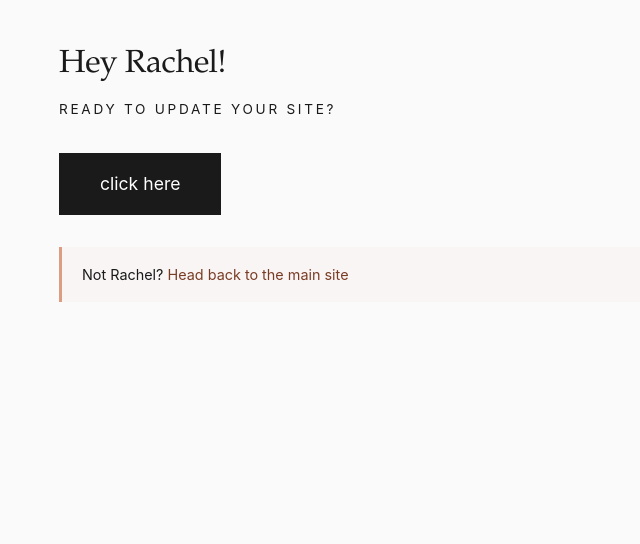
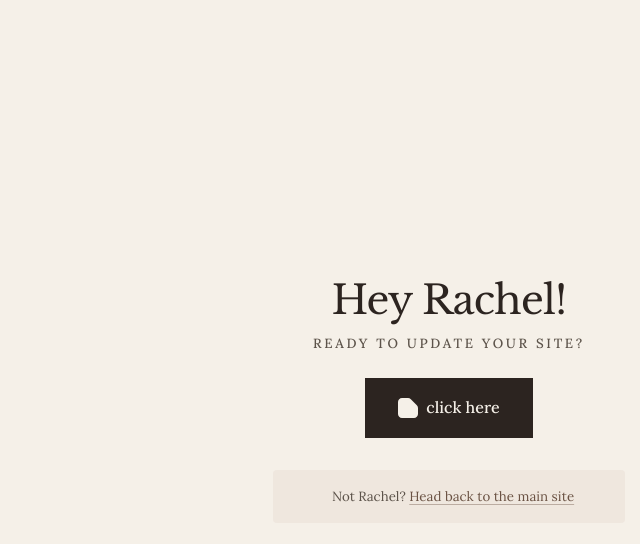
Before and after one commit to Hann8n/rachelmariehannon.com, a website: page admin/index.html in a window 1280 px wide. Shown: the whole page, without its empty margins (191-831 px from the left). Drawn offline with Linux system fonts and the light colour scheme.

Commit message:
Refactor styles.css to replace border-bottom styles with text-decoration for improved link visibility and consistency. Update index.html to preload font resources and restructure font-face definitions for better performance and maintainability.

```diff
--- a/admin/index.html
+++ b/admin/index.html
@@ -9,158 +9,110 @@
   <link rel="icon" type="image/png" sizes="16x16" href="/favicon/favicon-16x16.png">
   <link rel="apple-touch-icon" sizes="180x180" href="/favicon/apple-touch-icon.png">
   <link rel="manifest" href="/favicon/site.webmanifest">
+  <link rel="preload" href="/fonts/lora-normal-latin.woff2" as="font" type="font/woff2" crossorigin>
+  <link rel="preload" href="/fonts/librebaskerville-normal-latin.woff2" as="font" type="font/woff2" crossorigin>
   <style>
-    * {
-      margin: 0;
-      padding: 0;
-      box-sizing: border-box;
-    }
-    body {
-      font-family: -apple-system, BlinkMacSystemFont, "Segoe UI", Roboto, "Helvetica Neue", Arial, sans-serif;
-      background-color: #fafafa;
-      color: #1a1a1a;
-      line-height: 1.6;
-      padding: 2.5rem 1.5rem;
+@font-face{font-family:"Lora";font-style:normal;font-weight:400 600;font-display:optional;src:url("/fonts/lora-normal-latin.woff2") format("woff2");unicode-range:U+0000-00FF,U+0131,U+0152-0153,U+02BB-02BC,U+02C6,U+02DA,U+02DC,U+0304,U+0308,U+0329,U+2000-206F,U+20AC,U+2122,U+2191,U+2193,U+2212,U+2215,U+FEFF,U+FFFD;}
+@font-face{font-family:"Lora";font-style:italic;font-weight:400;font-display:optional;src:url("/fonts/lora-italic-latin.woff2") format("woff2");unicode-range:U+0000-00FF,U+0131,U+0152-0153,U+02BB-02BC,U+02C6,U+02DA,U+02DC,U+0304,U+0308,U+0329,U+2000-206F,U+20AC,U+2122,U+2191,U+2193,U+2212,U+2215,U+FEFF,U+FFFD;}
+@font-face{font-family:"Libre Baskerville";font-style:normal;font-weight:400 700;font-display:optional;src:url("/fonts/librebaskerville-normal-latin.woff2") format("woff2");unicode-range:U+0000-00FF,U+0131,U+0152-0153,U+02BB-02BC,U+02C6,U+02DA,U+02DC,U+0304,U+0308,U+0329,U+2000-206F,U+20AC,U+2122,U+2191,U+2193,U+2212,U+2215,U+FEFF,U+FFFD;}
+@font-face{font-family:"Libre Baskerville";font-style:italic;font-weight:400;font-display:optional;src:url("/fonts/librebaskerville-italic-latin.woff2") format("woff2");unicode-range:U+0000-00FF,U+0131,U+0152-0153,U+02BB-02BC,U+02C6,U+02DA,U+02DC,U+0304,U+0308,U+0329,U+2000-206F,U+20AC,U+2122,U+2191,U+2193,U+2212,U+2215,U+FEFF,U+FFFD;}
+  </style>
+  <link rel="preload" href="/styles.css" as="style">
+  <link rel="stylesheet" href="/styles.css">
+  <style>
+    /* Admin page – uses design tokens from styles.css */
+    .admin-page {
+      display: flex;
+      align-items: center;
+      justify-content: center;
       min-height: 100vh;
     }
-    .container {
-      max-width: 780px;
+    .admin-page main {
+      max-width: 720px;
       margin: 0 auto;
+      width: 100%;
     }
-    h1 {
-      font-family: "Iowan Old Style", "Palatino Linotype", "Book Antiqua", Palatino, "Times New Roman", serif;
-      font-size: 2rem;
+    .admin-page .admin-hero {
+      text-align: center;
+      margin-bottom: var(--space-2xl);
+    }
+    .admin-page .admin-hero h1 {
+      font-size: clamp(var(--text-h1), 5vw, var(--text-display));
       font-weight: 400;
-      margin-bottom: 0.5rem;
-      color: #1a1a1a;
-      letter-spacing: -0.01em;
+      letter-spacing: -0.02em;
+      margin-bottom: var(--space-sm);
+      line-height: var(--leading-tight);
     }
-    .subtitle {
-      font-size: 0.85rem;
-      color: #1a1a1a;
-      text-transform: uppercase;
-      letter-spacing: 0.2em;
-      font-weight: 400;
-      margin-bottom: 2rem;
+    .admin-page .admin-hero .subtitle {
+      margin-bottom: var(--space-xl);
     }
-    .section {
-      background-color: #fff;
-      border: 1px solid #1a1a1a;
-      border-left: 3px solid #5DB1A3;
-      padding: 2rem 2.25rem;
-      margin-bottom: 1.75rem;
+    .admin-page .button-wrapper {
+      text-align: center;
+      margin: var(--space-xl) 0;
     }
-    .section h2 {
-      font-family: "Iowan Old Style", "Palatino Linotype", "Book Antiqua", Palatino, "Times New Roman", serif;
-      font-size: 1.4rem;
-      margin-bottom: 0.75rem;
-      letter-spacing: -0.01em;
-      color: #1a1a1a;
+    .admin-page .admin-cta {
+      display: inline-flex;
+      align-items: center;
+      justify-content: center;
+      gap: var(--space-sm);
+      padding: var(--space-lg) var(--space-2xl);
+      font-size: var(--text-body);
+      font-weight: 500;
+      font-family: var(--font-body);
+      color: var(--color-bg);
+      background-color: var(--color-ink);
+      border: 1px solid var(--color-ink);
+      text-decoration: none;
+      transition: opacity var(--transition), background-color var(--transition);
     }
-    .section p {
-      margin-bottom: 0.75rem;
-      color: #1a1a1a;
+    .admin-page .admin-cta-icon {
+      flex-shrink: 0;
     }
-    .section a {
-      color: #7B3C25;
-      text-decoration: none;
-      border-bottom: 1px solid transparent;
-      transition: border-color 0.18s ease, color 0.18s ease;
+    .admin-page .admin-cta:hover {
+      opacity: 0.9;
+      color: var(--color-bg);
     }
-    .section a:hover {
-      color: #DA8861;
-      border-bottom-color: #DA8861;
+    .admin-page .admin-cta:focus-visible {
+      outline: 2px solid var(--color-teal);
+      outline-offset: 2px;
     }
-    .steps {
-      margin-top: 1.5rem;
+    .admin-page .admin-note {
+      margin-top: var(--space-2xl);
+      margin-left: auto;
+      margin-right: auto;
+      max-width: 22rem;
+      padding: var(--space-lg) var(--space-lg) var(--space-lg) var(--space-xl);
+      font-size: var(--text-small);
+      color: var(--color-text-soft);
+      text-align: center;
+      background: rgba(184, 149, 133, 0.1);
+      border-radius: var(--radius-sm);
     }
-    .steps ol {
-      margin-left: 1.5rem;
-      color: #1a1a1a;
-      line-height: 1.8;
+    .admin-page .admin-note a {
+      color: var(--color-brown-dark);
+      text-decoration: underline;
+      text-decoration-color: rgba(107, 83, 68, 0.4);
+      text-underline-offset: 0.2em;
+      transition: color var(--transition), text-decoration-color var(--transition);
     }
-    .steps li {
-      margin-bottom: 0.5rem;
-    }
-    .button-wrapper {
-      text-align: left;
-      margin: 2rem 0;
-    }
-    .button {
-      display: inline-block;
-      color: #fff !important;
-      background-color: #1a1a1a;
-      border: 1px solid #1a1a1a;
-      padding: 1rem 2.5rem;
-      text-decoration: none;
-      font-size: 1.1rem;
-      font-weight: 400;
-      transition: opacity 0.18s ease;
-    }
-    .button:hover {
-      opacity: 0.8;
-      color: #fff !important;
-    }
-    .note {
-      background-color: rgba(219, 158, 131, 0.05);
-      border-left: 3px solid #DB9E83;
-      padding: 1rem 1rem 1rem 1.25rem;
-      margin-top: 1.5rem;
-      font-size: 0.9rem;
-      color: #1a1a1a;
-    }
-    .note a {
-      color: #7B3C25;
-      text-decoration: none;
-      border-bottom: 1px solid transparent;
-      transition: border-color 0.18s ease, color 0.18s ease;
-    }
-    .note a:hover {
-      color: #DA8861;
-      border-bottom-color: #DA8861;
-    }
-    @media (max-width: 700px) {
-      body {
-        padding: 2rem 1.25rem;
-      }
-      .section {
-        padding: 1.75rem 1.6rem;
-      }
-      .button {
-        padding: 0.9rem 2rem;
-        font-size: 1rem;
-      }
-    }
-    @media (max-width: 520px) {
-      body {
-        padding: 1.5rem 1rem;
-      }
-      .section {
-        padding: 1.6rem 1.25rem;
-      }
-      .button {
-        padding: 0.85rem 1.75rem;
-        font-size: 0.95rem;
-        width: 100%;
-        max-width: 280px;
-      }
+    .admin-page .admin-note a:hover {
+      color: var(--color-terracotta);
+      text-decoration-color: var(--color-terracotta);
     }
   </style>
 </head>
-<body>
-  <div class="container">
-    <h1>Hey Rachel!</h1>
-    <p class="subtitle">Ready to update your site?</p>
-
-    <div class="button-wrapper">
-      <a href="https://app.pagescms.org/" target="_blank" class="button">
-        click here
-      </a>
+<body class="admin-page">
+  <main>
+    <div class="admin-hero">
+      <h1>Hey Rachel!</h1>
+      <p class="subtitle">Ready to update your site?</p>
+      <div class="button-wrapper">
+        <a href="https://app.pagescms.org/" target="_blank" rel="noopener noreferrer" class="admin-cta"><svg class="admin-cta-icon" xmlns="http://www.w3.org/2000/svg" width="20" height="20" viewBox="0 0 24 24" fill="currentColor" aria-hidden="true"><path d="M0 4.8C0 2.14903 2.14903 0 4.8 0H12.0118C13.2848 0 14.5057 0.505713 15.4059 1.40589L22.5941 8.59411C23.4943 9.49429 24 10.7152 24 11.9882V19.2C24 21.851 21.851 24 19.2 24H4.8C2.14903 24 0 21.851 0 19.2V4.8Z"/></svg> click here</a>
+      </div>
     </div>
-
-    <div class="note">
+    <div class="admin-note">
       Not Rachel? <a href="/">Head back to the main site</a>
     </div>
-  </div>
+  </main>
 </body>
 </html>
--- a/styles.css
+++ b/styles.css
@@ -139,31 +139,31 @@ main {
 
 .main-nav a {
     color: var(--color-text);
-    text-decoration: none;
-    padding-bottom: 0.15rem;
-    border-bottom: 1px solid transparent;
-    transition: border-color var(--transition), color var(--transition);
+    text-decoration: underline;
+    text-decoration-color: transparent;
+    text-underline-offset: 0.2em;
+    transition: color var(--transition), text-decoration-color var(--transition);
 }
 
 .main-nav a:hover {
     color: var(--color-brown-dark);
-    border-color: var(--color-brown-dark);
+    text-decoration-color: var(--color-brown-dark);
 }
 
 /* Individual nav link colors */
 .main-nav a[href="#about"]:hover {
     color: var(--color-peach-warm);
-    border-color: var(--color-peach-warm);
+    text-decoration-color: var(--color-peach-warm);
 }
 
 .main-nav a[href="#substack"]:hover {
     color: var(--color-teal);
-    border-color: var(--color-teal);
+    text-decoration-color: var(--color-teal);
 }
 
 .main-nav a[href="#inquiries"]:hover {
     color: var(--color-terracotta);
-    border-color: var(--color-terracotta);
+    text-decoration-color: var(--color-terracotta);
 }
 
 /* Sections – no card; consistent vertical rhythm */
@@ -226,14 +226,15 @@ main {
 
 .section a {
     color: var(--color-brown-dark);
-    text-decoration: none;
-    border-bottom: 1px solid rgba(107, 83, 68, 0.4);
-    transition: color var(--transition), border-color var(--transition);
+    text-decoration: underline;
+    text-decoration-color: rgba(107, 83, 68, 0.4);
+    text-underline-offset: 0.2em;
+    transition: color var(--transition), text-decoration-color var(--transition);
 }
 
 .section a:hover {
     color: var(--color-terracotta);
-    border-bottom-color: var(--color-terracotta);
+    text-decoration-color: var(--color-terracotta);
 }
 
 .section a:focus-visible {
@@ -377,9 +378,10 @@ blockquote {
     align-items: center;
     gap: var(--space-sm);
     padding: 0;
-    text-decoration: none;
-    border-bottom: 1px solid transparent;
-    transition: color var(--transition), border-color var(--transition);
+    text-decoration: underline;
+    text-decoration-color: transparent;
+    text-underline-offset: 0.2em;
+    transition: color var(--transition), text-decoration-color var(--transition);
     flex-shrink: 0;
     color: var(--color-brown-dark);
     font-size: var(--text-small);
@@ -388,7 +390,7 @@ blockquote {
 
 .substack-header-link:hover {
     color: var(--color-terracotta);
-    border-bottom-color: var(--color-terracotta);
+    text-decoration-color: var(--color-terracotta);
 }
 
 .substack-header-link:focus-visible {
@@ -422,15 +424,17 @@ blockquote {
     font-size: var(--text-small);
     font-weight: 500;
     color: var(--color-brown-dark);
-    border-bottom: 1px solid rgba(107, 83, 68, 0.4);
-    padding-bottom: 0.1rem;
+    text-decoration: underline;
+    text-decoration-color: rgba(107, 83, 68, 0.4);
+    text-underline-offset: 0.2em;
+    transition: color var(--transition), text-decoration-color var(--transition);
     background: none;
     border-radius: 0;
 }
 
 .substack-load-more:hover {
     color: var(--color-terracotta);
-    border-bottom-color: var(--color-terracotta);
+    text-decoration-color: var(--color-terracotta);
 }
 
 .substack-load-more:focus-visible {
@@ -446,22 +450,22 @@ blockquote {
     font-size: var(--text-body);
     font-weight: 500;
     font-family: var(--font-body);
-    text-decoration: none;
     cursor: pointer;
     border: none;
     background: none;
-    transition: color var(--transition), border-color var(--transition);
+    transition: color var(--transition), text-decoration-color var(--transition);
 }
 
 .primary-button {
     color: var(--color-brown-dark);
-    border-bottom: 1px solid rgba(107, 83, 68, 0.4);
-    padding-bottom: 0.1rem;
+    text-decoration: underline;
+    text-decoration-color: rgba(107, 83, 68, 0.4);
+    text-underline-offset: 0.2em;
 }
 
 .primary-button:hover {
     color: var(--color-terracotta);
-    border-bottom-color: var(--color-terracotta);
+    text-decoration-color: var(--color-terracotta);
 }
 
 .primary-button:focus-visible {
@@ -657,15 +661,15 @@ blockquote {
 
 .site-footer a {
     color: var(--color-text-soft);
-    text-decoration: none;
-    border-bottom: 1px solid transparent;
-    padding-bottom: 0.1rem;
-    transition: border-color var(--transition), color var(--transition);
+    text-decoration: underline;
+    text-decoration-color: transparent;
+    text-underline-offset: 0.2em;
+    transition: color var(--transition), text-decoration-color var(--transition);
 }
 
 .site-footer a:hover {
     color: var(--color-peach-warm);
-    border-color: var(--color-peach-warm);
+    text-decoration-color: var(--color-peach-warm);
 }
 
 .footer-links {
```
